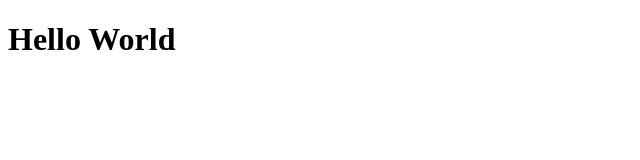
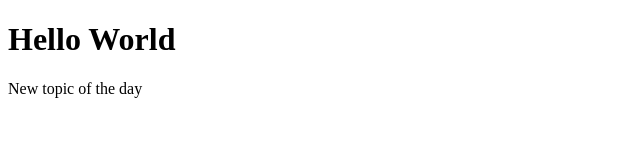
Before and after one commit to DamianDream/js_udemy_course, a plain HTML site: page index.html in a window 1280 px wide. Shown: the whole page, without its empty margins (0-640 px from the left). Drawn offline with Linux system fonts and the light colour scheme.

Commit message:
second commit

```diff
--- a/index.html
+++ b/index.html
@@ -10,6 +10,7 @@
 
 <body>
     <h1>Hello World</h1>
+    <p>New topic of the day</p>
 
     <script src="js/script.js"></script>
 </body>
```
